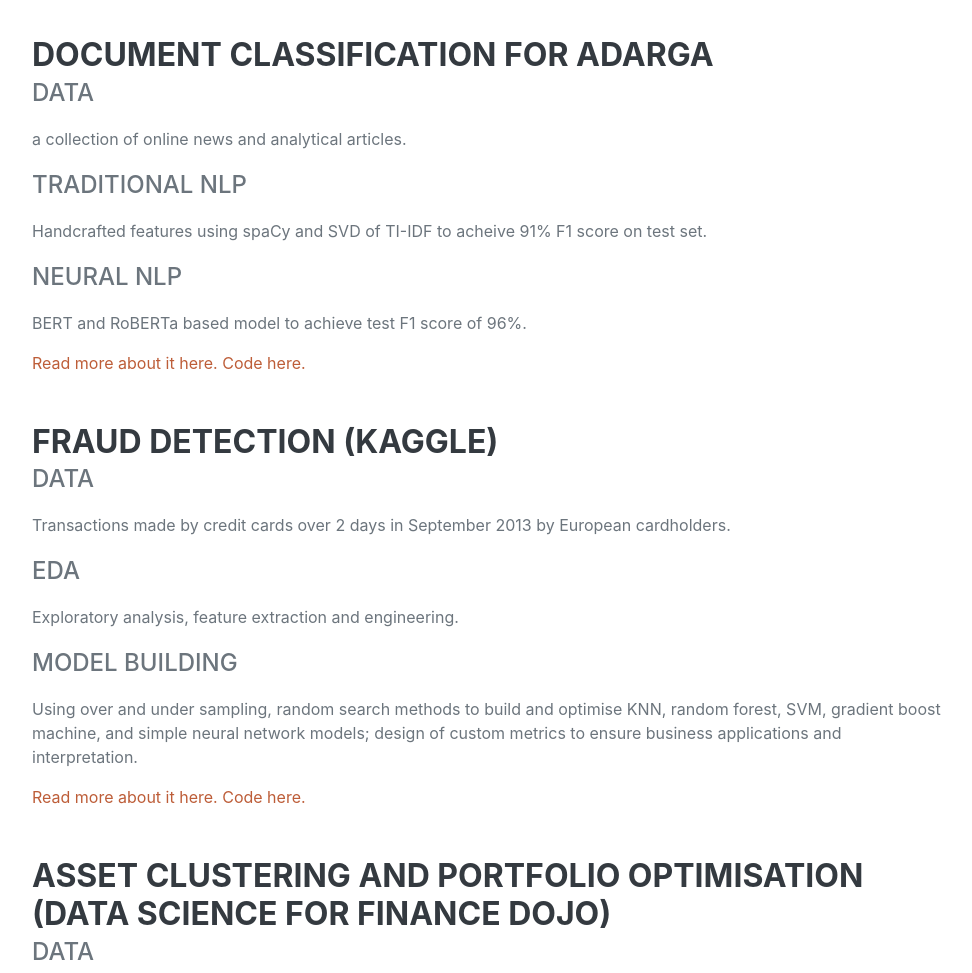
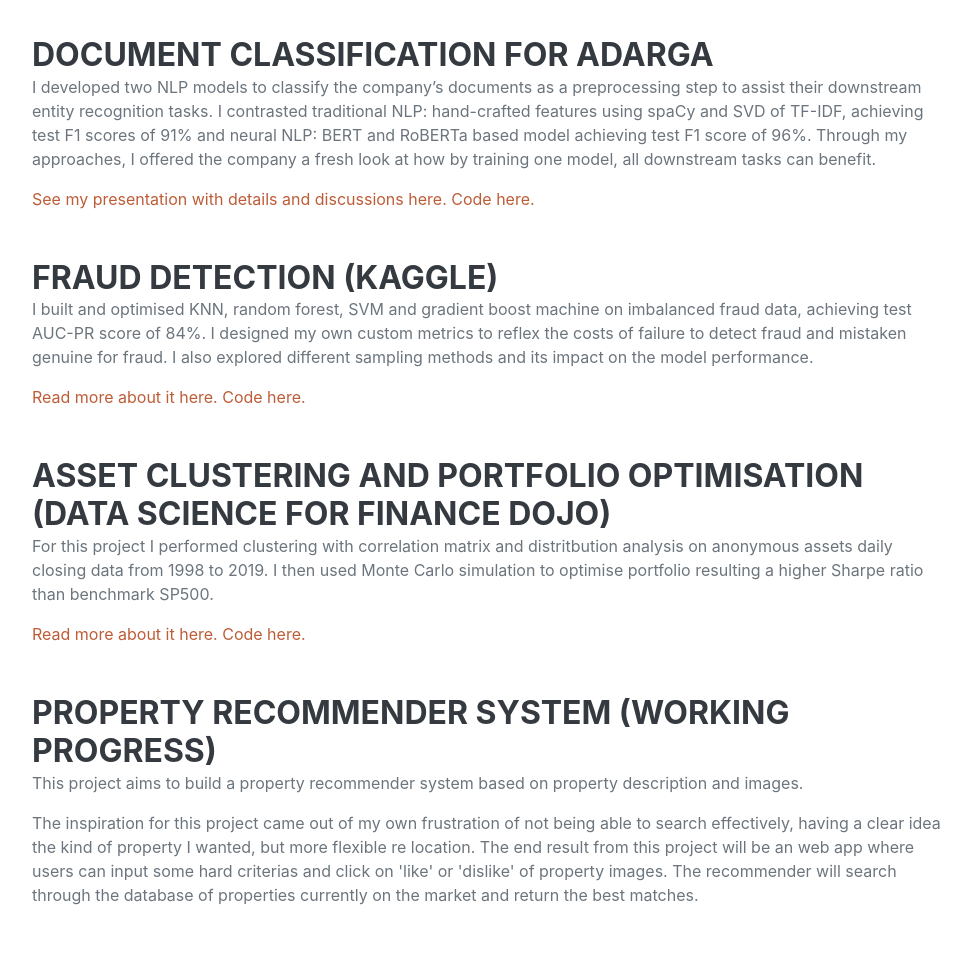
Before and after one commit to ninjalu/ninjalu.github.io, a plain HTML site: page index.html in a window 1280 px wide. Shown: the part 960-1933 px from the top of the page, without its empty margins (288-1260 px from the left). Drawn offline with nearby package versions, Linux system fonts and the light colour scheme; a web font is replaced by a local one.

Commit message:
update website

```diff
--- a/index.html
+++ b/index.html
@@ -43,10 +43,11 @@
                     </h1>
                     <div class="subheading mb-5">
 
-                        <a href="mailto:name@email.com">luolu.renmin@gmail.com</a>
+                        <a href="mailto:name@email.com">ninjaluluo@gmail.com</a>
                     </div>
-                    <p class="lead mb-5">I am Ninja Lu! I am passionate about data science and machine learning and committed to becoming a master of this science and art form. I am particularly interested in the exciting fields of NLP and deep learning. I also take great interest in effective visualisations and communication. </p>
+                    <p class="lead mb-5">I am Ninja Lu! I am passionate about data science and machine learning and committed to becoming a master of this science and art form. I am particularly interested in the exciting field of NLP and deep learning. I also take great interest in effective visualisations and communication. </p>
                     <p class="lead mb-5"> In my spare time, I enjoy gardening and have a keen eye for floristry and garden design.</p>
+                    <p>Please see my LinkedIn profile and Github page through the links below:</p>
                     <div class="social-icons">
                         <a class="social-icon" href="https://www.linkedin.com/in/lu-luo-698a58191/"><i class="fab fa-linkedin-in"></i></a>
                         <a class="social-icon" href="https://github.com/ninjalu"><i class="fab fa-github"></i></a>
@@ -61,50 +62,62 @@
                     <div class="d-flex flex-column flex-md-row justify-content-between mb-5">
                         <div class="flex-grow-1">
                             <h3 class="mb-0">Document classification for Adarga</h3>
-                            <div class="subheading mb-3">Data</div>
-                            <p>a collection of online news and analytical articles.</p>
-                            <div class="subheading mb-3">Traditional NLP</div>
-                            <p>Handcrafted features using spaCy and SVD of TI-IDF to acheive 91% F1 score on test set.</p>
-                            <div class="subheading mb-3">Neural NLP</div>
-                            <p>BERT and RoBERTa based model to achieve test F1 score of 96%.</p>
-                            <a href="https://github.com/ninjalu/doc-classification/blob/main/presentation.pdf">Read more about it here.</a> <a href="https://github.com/ninjalu/doc-classification"> Code here.</a>
+                            <p>I developed two NLP models to classify the company’s documents as a preprocessing step to assist their downstream entity recognition tasks. I contrasted traditional NLP: hand-crafted features using spaCy and SVD of TF-IDF, achieving test F1 scores of 91% and neural NLP: BERT and RoBERTa based model achieving test F1 score of 96%. Through my approaches, I offered the company a fresh look at how by training one model, all downstream tasks can benefit.</p>
+<!--                            <div class="subheading mb-3">Data</div>-->
+<!--                            <p>a collection of online news and analytical articles.</p>-->
+<!--                            <div class="subheading mb-3">Traditional NLP</div>-->
+<!--                            <p>Handcrafted features using spaCy and SVD of TI-IDF to acheive 91% F1 score on test set.</p>-->
+<!--                            <div class="subheading mb-3">Neural NLP</div>-->
+<!--                            <p>BERT and RoBERTa based model to achieve test F1 score of 96%.</p>-->
+                            <a href="https://github.com/ninjalu/doc-classification/blob/main/presentation.pdf">See my presentation with details and discussions here.</a> <a href="https://github.com/ninjalu/doc-classification"> Code here.</a>
                         </div>
 
                     </div>
                     <div class="d-flex flex-column flex-md-row justify-content-between mb-5">
                         <div class="flex-grow-1">
                             <h3 class="mb-0">Fraud detection (Kaggle)</h3>
+                            <p>I built and optimised KNN, random forest, SVM and gradient boost machine on imbalanced fraud data, achieving test AUC-PR score of 84%. I designed my own custom metrics to reflex the costs of failure to detect fraud and mistaken genuine for fraud. I also explored different sampling methods and its impact on the model performance.</p>
+<!--
                             <div class="subheading mb-3">Data</div>
                             <p>Transactions made by credit cards over 2 days in September 2013 by European cardholders.</p>
                             <div class="subheading mb-3">EDA</div>
                             <p>Exploratory analysis, feature extraction and engineering.</p>
                             <div class="subheading mb-3">Model building</div>
                             <p>Using over and under sampling, random search methods to build and optimise KNN, random forest, SVM, gradient boost machine, and simple neural network models; design of custom metrics to ensure business applications and interpretation.</p>
+-->
                             <a href="https://github.com/ninjalu/fraud-detection/blob/main/README.md">Read more about it here.</a> <a href="https://github.com/ninjalu/fraud-detection"> Code here.</a>
                         </div>
                     </div>
                     <div class="d-flex flex-column flex-md-row justify-content-between mb-5">
                         <div class="flex-grow-1">
                             <h3 class="mb-0">Asset clustering and portfolio optimisation (Data Science for Finance Dojo)</h3>
+                            <p>For this project I performed clustering with correlation matrix and distritbution analysis on anonymous assets daily closing data from 1998 to 2019. I then used Monte Carlo simulation to optimise portfolio resulting a higher Sharpe ratio than benchmark SP500.</p>
+<!--
+
                             <div class="subheading mb-3">Data</div>
                             <p>Historical daily prices of 42 anonymous assets from 1998 to 2019.</p>
                             <div class="subheading mb-3">Asset clustering</div>
                             <p>Using correlation matrices and distribution analysis to perform clustering.</p>
                             <div class="subheading mb-3">Portfolio optimisation</div>
                             <p>Using Monte Carlo simulation to perform portfolio optimisation resulting a higher Sharpe ratio compared to SP500 benchmark.</p>
+-->
                             <a href="https://github.com/ninjalu/Asset-clustering-and-portfolio-optimisation/blob/master/README.md">Read more about it here.</a> <a href="https://github.com/ninjalu/Asset-clustering-and-portfolio-optimisation"> Code here.</a>
                         </div>
 
                     </div>
                     <div class="d-flex flex-column flex-md-row justify-content-between">
                         <div class="flex-grow-1">
-                            <h3 class="mb-0">Property recommender system</h3>
+                            <h3 class="mb-0">Property recommender system (working progress)</h3>
+                            <p>This project aims to build a property recommender system based on property description and images.</p>
+                            <p>The inspiration for this project came out of my own frustration of not being able to search effectively, having a clear idea the kind of property I wanted, but more flexible re location. The end result from this project will be an web app where users can input some hard criterias and click on 'like' or 'dislike' of property images. The recommender will search through the database of properties currently on the market and return the best matches.</p>
+<!--
                             <div class="subheading mb-3">Data</div>
                             <p>Scraped 23k property images and 1.2k property descriptions from a leading online property portal.</p>
                             <div class="subheading mb-3">Classification</div>
                             <p> Deep state-of-the-art neural network model for classifying property images in preparation for building recommender system.</p>
                             <div class="subheading mb-3">Property recommender system</div>
                             <p> Deep autoencoder to find latent representations of property characteristics; neural net recommender based on property latent representation distances; online web app for deployment (work in progress)</p>
+-->
                         </div>
 
                     </div>
```
